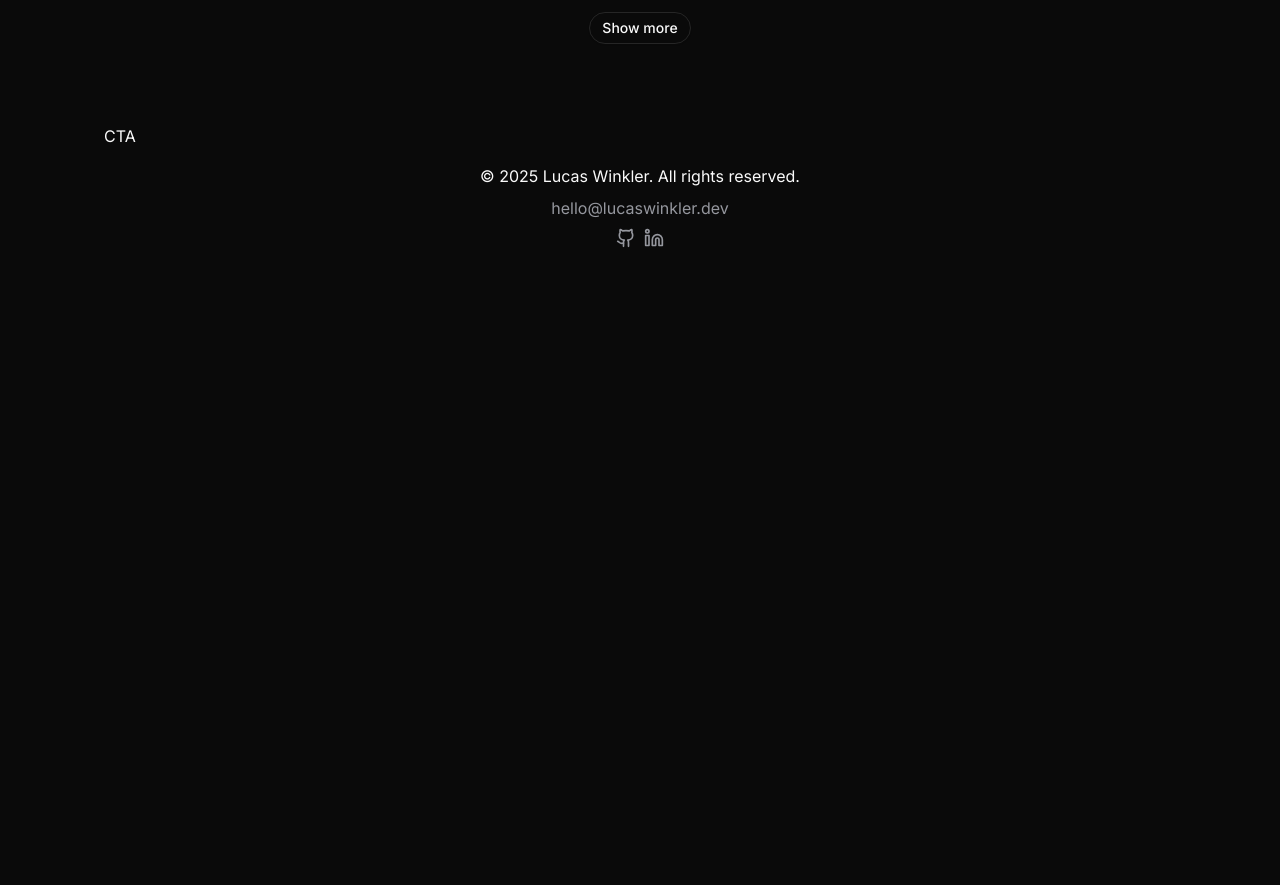
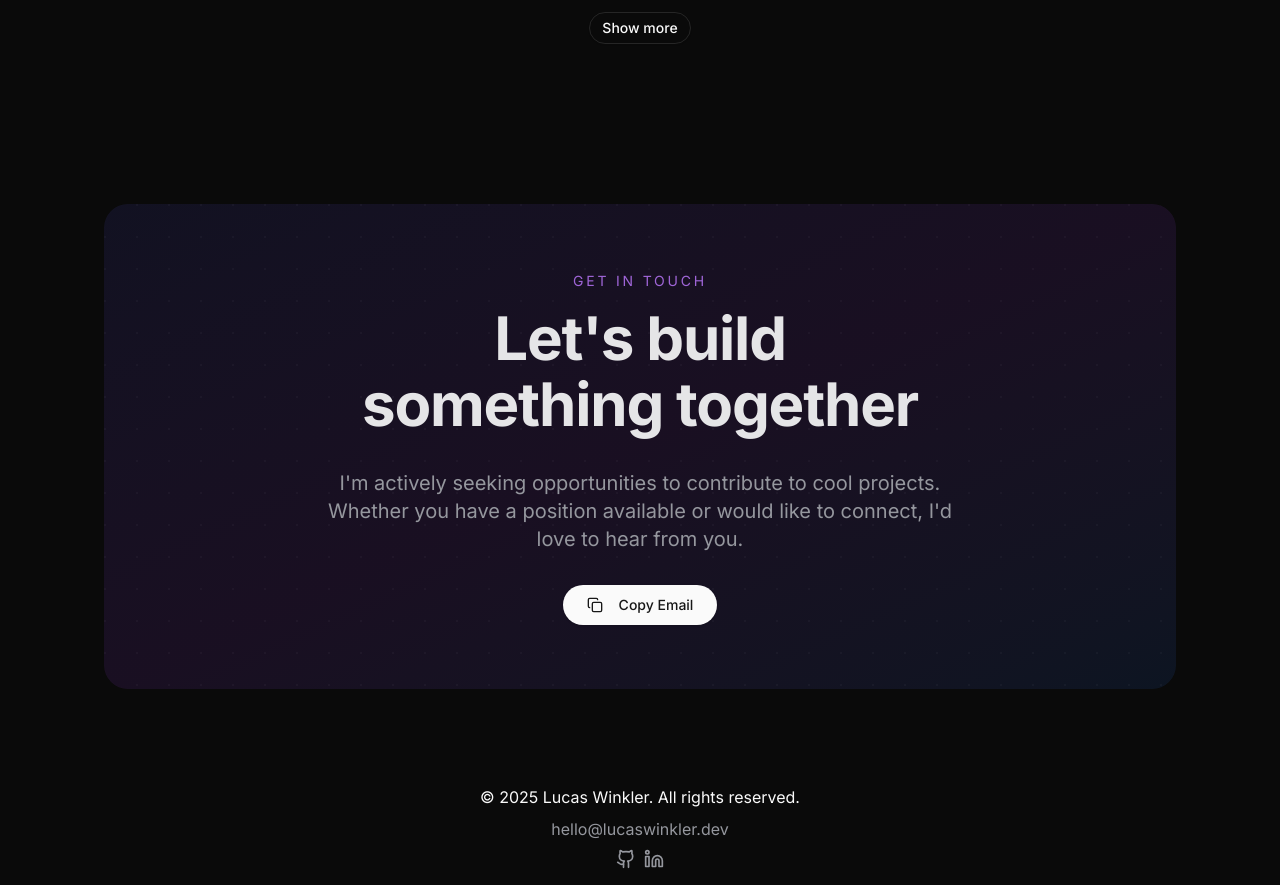
Before and after one commit to LucasWinkler/lucaswinkler.dev, a Next.js app: page / in a window 1280 px wide. Shown: the part 1380-2265 px from the top of the page. Before the commit the page ends 1644 px from the top, so only its background shows below. Built offline with nearby package versions, Linux system fonts and the light colour scheme.

Commit message:
feat: add home CTA section

```diff
--- a/src/components/sections/cta.tsx
+++ b/src/components/sections/cta.tsx
@@ -1,9 +1,90 @@
+"use client";
+
 import { Container } from "@/components/layout/container";
+import { Button } from "@/components/ui/button";
+import { Check, Copy } from "lucide-react";
+import { config } from "@/config";
+import { useState } from "react";
+import { motion, AnimatePresence } from "motion/react";
+
+const MotionButton = motion.create(Button);
 
 export const CTA = () => {
+  const [copied, setCopied] = useState(false);
+
+  const handleCopyEmail = async () => {
+    try {
+      await navigator.clipboard.writeText(config.contactEmail);
+      setCopied(true);
+      setTimeout(() => setCopied(false), 2000);
+    } catch (err) {
+      console.error("Failed to copy email:", err);
+    }
+  };
+
   return (
-    <section>
-      <Container>CTA</Container>
+    <section
+      id="cta"
+      className="scroll-mt-[var(--header-height)] py-12 sm:py-16 md:py-20"
+    >
+      <Container>
+        <div className="relative overflow-hidden rounded-3xl">
+          <div className="absolute inset-0 bg-gradient-to-br from-indigo-500/10 via-purple-500/10 to-blue-500/10" />
+          <div
+            className="absolute inset-0 opacity-[0.15]"
+            style={{
+              backgroundImage: `radial-gradient(circle at 1px 1px, rgb(255 255 255 / 0.2) 1px, transparent 0)`,
+              backgroundSize: "32px 32px",
+            }}
+          />
+          <div className="relative px-6 py-10 sm:px-12 sm:py-14 md:py-16">
+            <div className="mx-auto max-w-2xl text-center">
+              <span className="mb-3 inline-block text-xs leading-tight tracking-[0.2em] text-purple-400/80 uppercase sm:mb-4 sm:text-sm">
+                Get in touch
+              </span>
+              <h2 className="font-heading text-foreground-dark 2xs:text-[2.25rem] mb-4 text-[1.75rem] leading-[1.1] font-bold tracking-tight sm:mb-6 sm:text-4xl sm:tracking-normal md:mb-8 md:text-5xl lg:text-6xl lg:tracking-[-0.02em]">
+                Let&apos;s build
+                <br />
+                something together
+              </h2>
+              <p className="text-foreground-dark-secondary mx-auto mb-8 max-w-[50ch] text-base sm:text-lg md:text-xl">
+                I&apos;m actively seeking opportunities to contribute to cool
+                projects. Whether you have a position available or would like to
+                connect, I&apos;d love to hear from you.
+              </p>
+              <div className="flex justify-center">
+                <MotionButton
+                  size="lg"
+                  className="group w-full sm:w-auto"
+                  onClick={handleCopyEmail}
+                  whileTap={{ scale: 0.97 }}
+                >
+                  <AnimatePresence mode="wait" initial={false}>
+                    <motion.div
+                      key={copied ? "check" : "copy"}
+                      initial={{ opacity: 0, scale: 0.5, rotate: -90 }}
+                      animate={{ opacity: 1, scale: 1, rotate: 0 }}
+                      exit={{ opacity: 0, scale: 0.5, rotate: 90 }}
+                      transition={{
+                        duration: 0.2,
+                        ease: [0.23, 1, 0.32, 1],
+                      }}
+                      className="mr-2"
+                    >
+                      {copied ? (
+                        <Check className="size-4" />
+                      ) : (
+                        <Copy className="size-4" />
+                      )}
+                    </motion.div>
+                  </AnimatePresence>
+                  <span>{copied ? "Email copied!" : "Copy Email"}</span>
+                </MotionButton>
+              </div>
+            </div>
+          </div>
+        </div>
+      </Container>
     </section>
   );
 };
```
